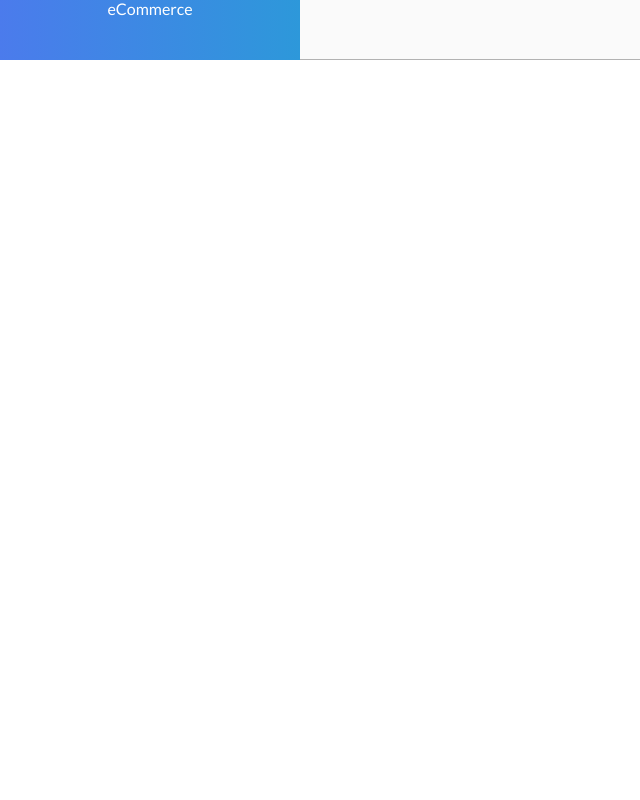
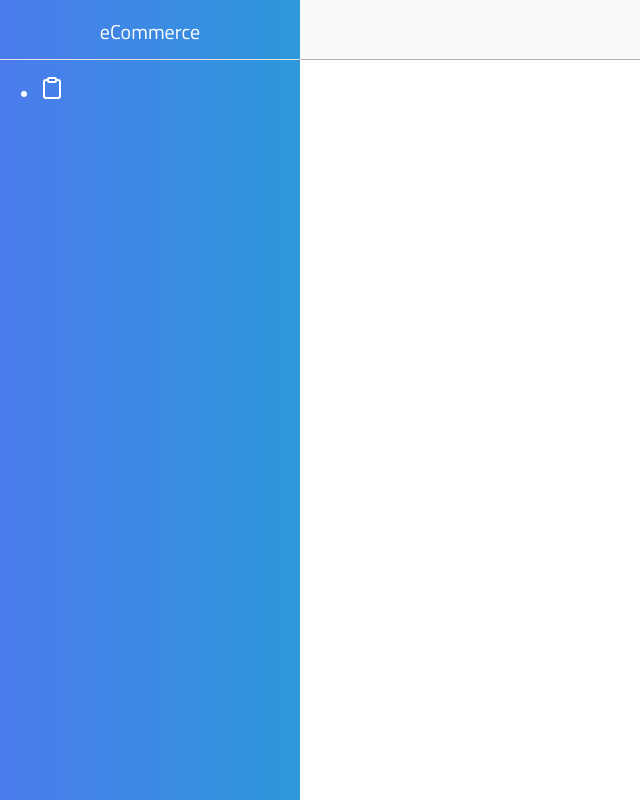
Before and after one commit to mathiasjor911/admin-panel, a website: page index.html in a window 1280 px wide. Shown: the whole page, without its empty margins (0-640 px from the left). Drawn offline with nearby package versions, Linux system fonts and the light colour scheme.

Commit message:
Ændring af logo, google font og sidebar

```diff
--- a/css/_variabler.scss
+++ b/css/_variabler.scss
@@ -9,5 +9,5 @@ $dark-grey: #333;
 }
 
 /* utility */
-$font-stack: ('Lato'), sans-serif;
+$font-stack: ('Titillium Web'), sans-serif;
 $rem-multiplier: 16px;
--- a/css/style.scss
+++ b/css/style.scss
@@ -14,12 +14,21 @@ body{
     display: flex;
     align-content: center;
     justify-content: center;
+    border-bottom: 1px #e4e4e4 solid;
 
-    span{
-        color: white
+    p{
+        color: white;
+        font-size: 20px;
     }
 }
+
 .topbar{
     background: $white;
     border-bottom: 1px solid $grey;
 }
+
+
+.sidebar{
+    @include blue-gradient;
+    color: white;
+}
--- a/index.html
+++ b/index.html
@@ -5,22 +5,34 @@
 
         <link rel="stylesheet" href="node_modules/normalize.css/normalize.css">
 
-        <link href="https://fonts.googleapis.com/css?family=Lato:300,400,700,900&display=swap" rel="stylesheet">
+        <link href="https://fonts.googleapis.com/css?family=Titillium+Web:300,400,700&display=swap" rel="stylesheet">
 
         <link rel="stylesheet" href="css/style.css">
+
+        <script src="https://cdn.jsdelivr.net/npm/feather-icons/dist/feather.min.js"></script>
     </head>
 
     <body>
         <div class="logo">
-            <span>eCommerce</span>
+            <p>eCommerce</p>
         </div>
         <div class="topbar"></div>
 
-        <div class="sidebar"></div>
+        <div class="sidebar">
+            <ul>
+                <li>
+                    <i data-feather="clipboard"></i>
+                </li>
+            </ul>
+        </div>
         <div class="content"></div>
 
 
 
         <script src="node_modules/jquery/dist/jquery.min.js"></script>
+
+        <script>
+            feather.replace()
+          </script>
     </body>
 </html>
```
Also changed, not shown: css/style.css, 1 other file.
